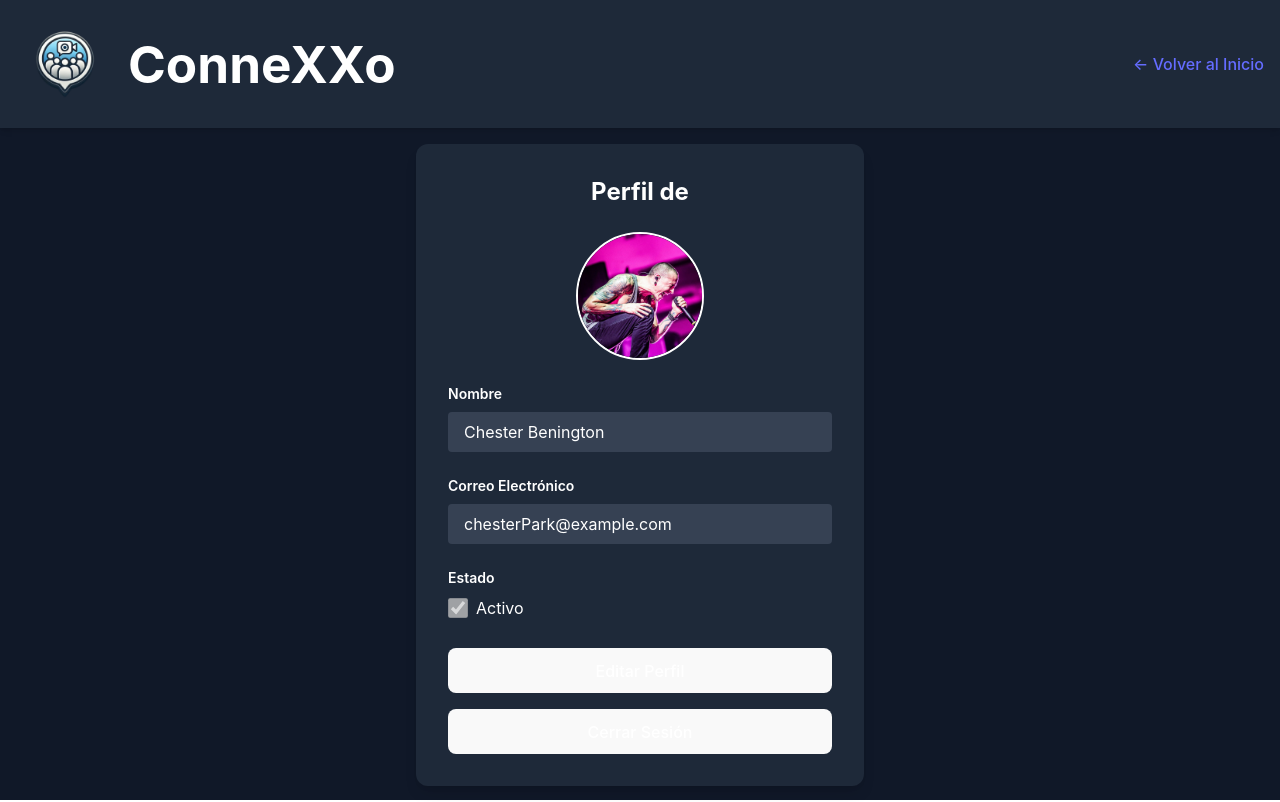
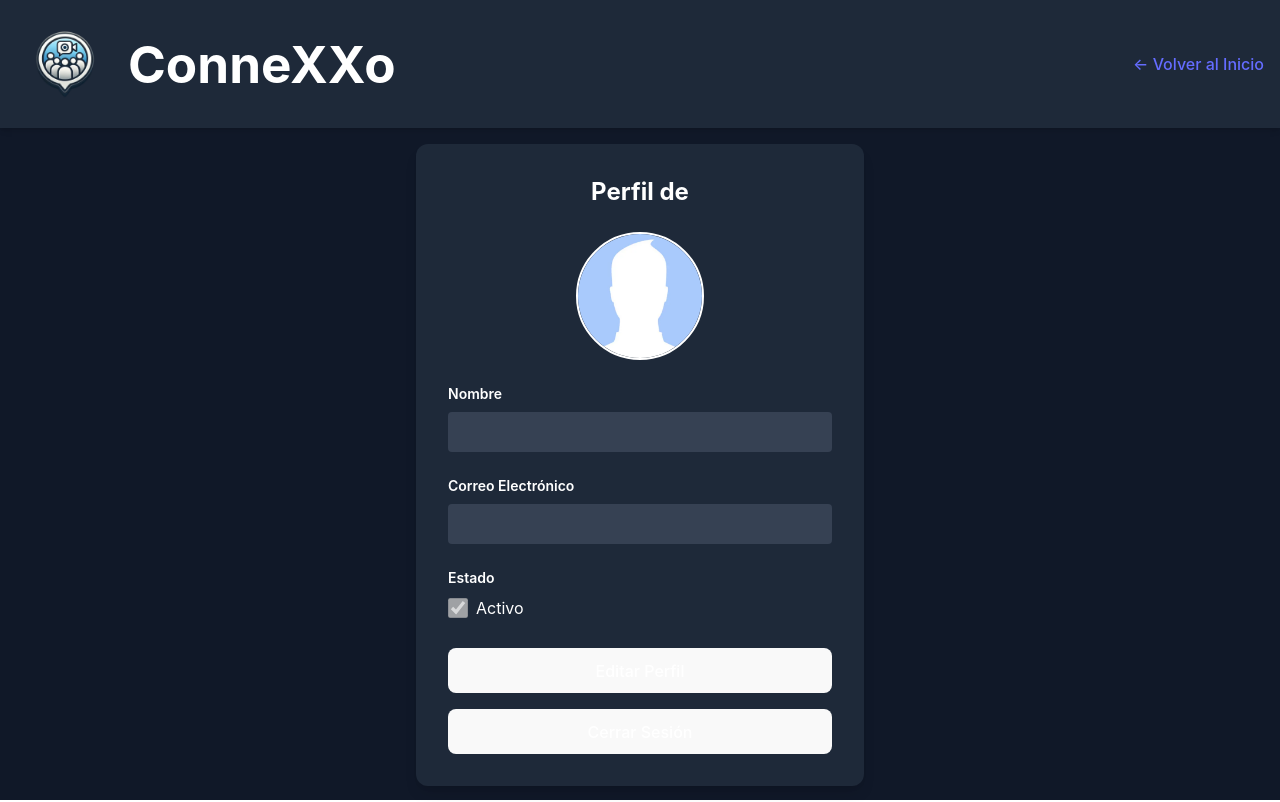
Before and after one commit to ManuelxCruzh86/POI-V2, a React (Vite) app in the folder frontend/: page /perfil in a window 1280 px wide. Built offline with nearby package versions, Linux system fonts and the light colour scheme; no server answers; sample sign-in values are in the browser's storage.

Commit message:
Ajustesv2

```diff
--- a/frontend/src/pages/Perfil.jsx
+++ b/frontend/src/pages/Perfil.jsx
@@ -5,10 +5,10 @@ import { useNavigate } from "react-router-dom";
 
 function Perfil() {
     const [isEditing, setIsEditing] = useState(false);
-    const [nombre, setNombre] = useState("Chester Benington");
-    const [email, setEmail] = useState("chesterPark@example.com");
+    const [nombre, setNombre] = useState(" ");
+    const [email, setEmail] = useState("");
     const [estaActivo, setEstaActivo] = useState(true);
-    const [foto, setFoto] = useState("/chester.jpg");
+    const [foto, setFoto] = useState("/anonimo.png");
 
     const [user, setUser] = useState(null);
     const navigate = useNavigate();
```
Also changed, not shown: frontend/public/anonimo.png (added).
